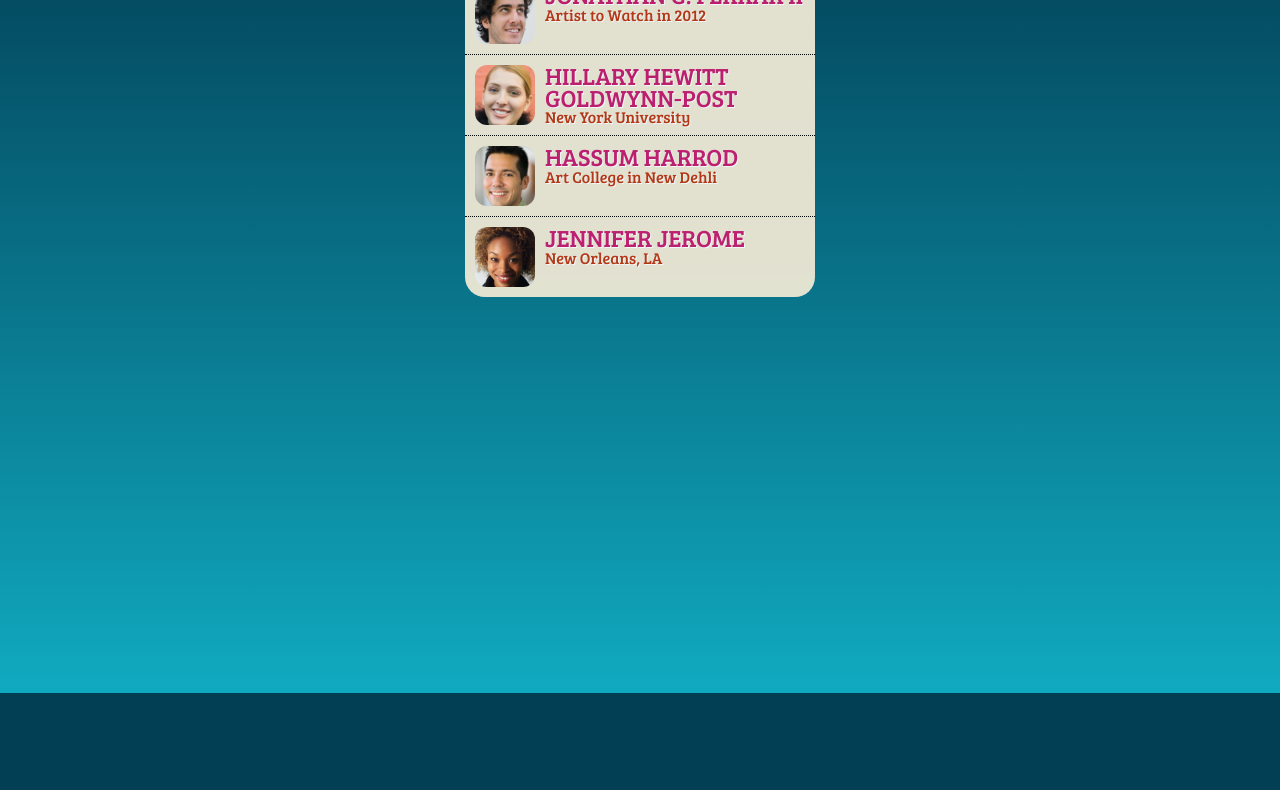
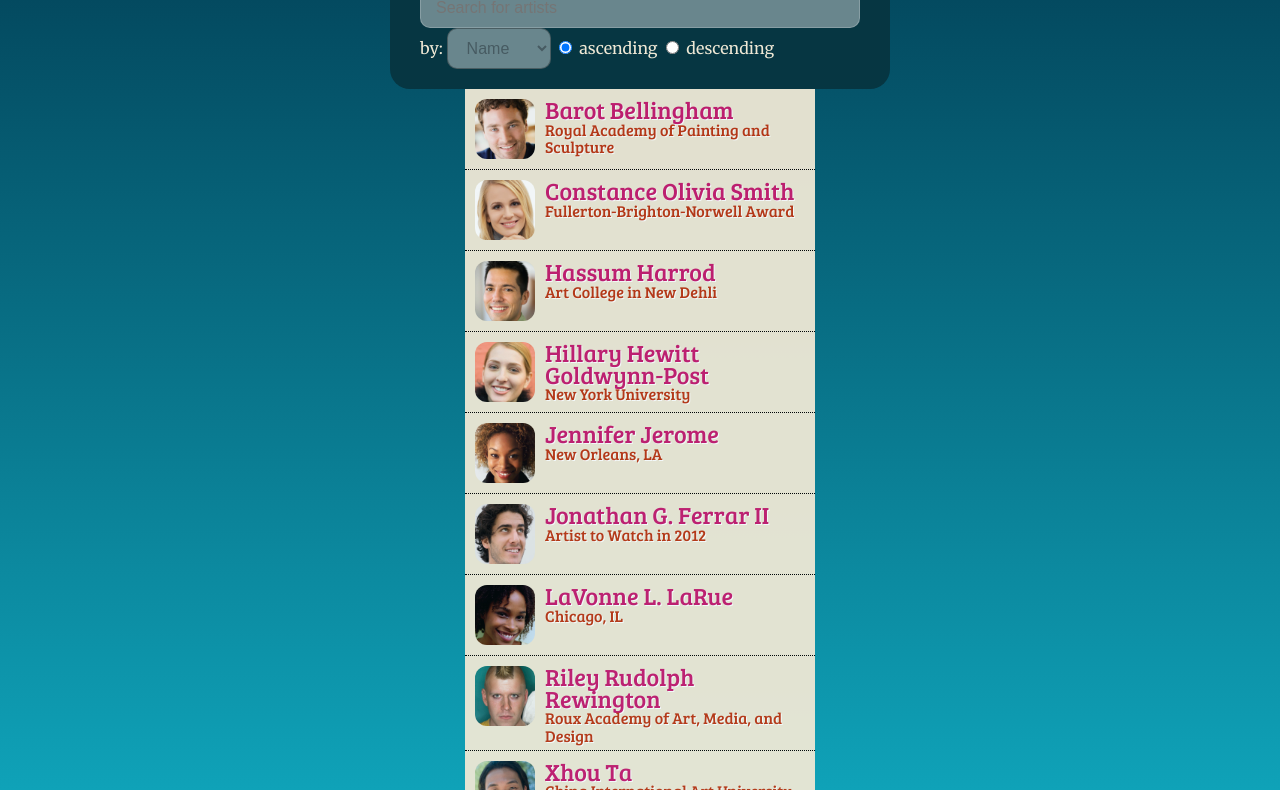
Before and after one commit to estudiomac/people-list, a plain HTML site: page index.html in a window 1280 px wide. Shown: the part 107-897 px from the top of the page. Before the commit the page ends 800 px from the top, so only its background shows below. Drawn offline with Linux system fonts and the light colour scheme; a web font is replaced by a local one.

Commit message:
Filters are added

```diff
--- a/index.html
+++ b/index.html
@@ -2,7 +2,7 @@
 <html lang="en" ng-app="myApp">
 <head>
   <meta charset="UTF-8">
-  <title>Angular Demo</title>
+  <title>People List Angular Demo</title>
   <script src="lib/angular/angular.min.js"></script>
   <script src="js/controllers.js"></script>
   <link rel="stylesheet" href="css/style.css">
@@ -10,11 +10,33 @@
 <body>
 
 <div class="main" ng-controller = "MyController">
+  <div class="search">
+    <h1>People List</h1>
+    <label>search: </label>
+    <input ng-model="query" placeholder="Search for artists" autofocus>
+
+    <label class="formgroup">by:
+      <select ng-model="artistOrder">
+        <option value="name">Name</option>
+        <option value="reknown">Reknown</option>
+      </select>
+    </label>
+
+    <label class="formgroup">
+      <input type="radio" ng-model="direction" name="direction" checked>
+      ascending
+     </label>
+    <label class="formgroup">
+      <input type="radio" ng-model="direction" name="direction" value="reverse">
+      descending
+    </label>
+
+  </div>
   <ul class="artistlist">
-    <li class="artist cf" ng-repeat="item in artists | limitTo: 5">
+    <li class="artist cf" ng-repeat="item in artists | filter: query | orderBy: artistOrder:direction">
       <img ng-src="images/{{item.shortname}}_tn.jpg" alt="Photo of {{item.name}}">
       <div class="info">
-        <h2>{{item.name | uppercase}}</h2>
+        <h2>{{item.name}}</h2>
         <h3>{{item.reknown}}</h3>
       </div>
     </li>
--- a/js/controllers.js
+++ b/js/controllers.js
@@ -3,5 +3,6 @@ var myApp = angular.module('myApp', []);
 myApp.controller('MyController', ['$scope', '$http', function($scope, $http) {
   $http.get('js/data.json').success(function(data) {
     $scope.artists = data;
+    $scope.artistOrder = 'name';
   });
 }]);
```
